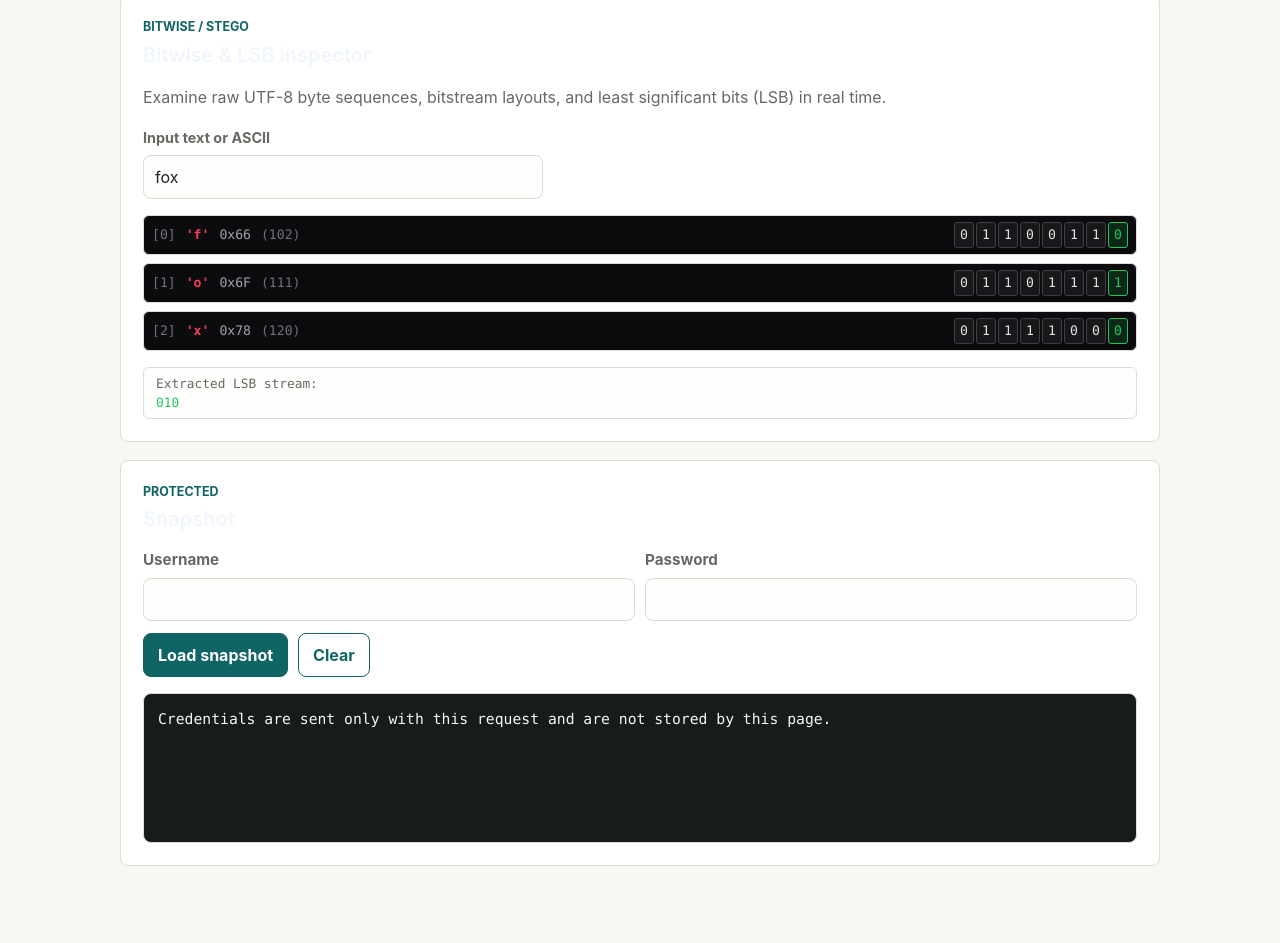
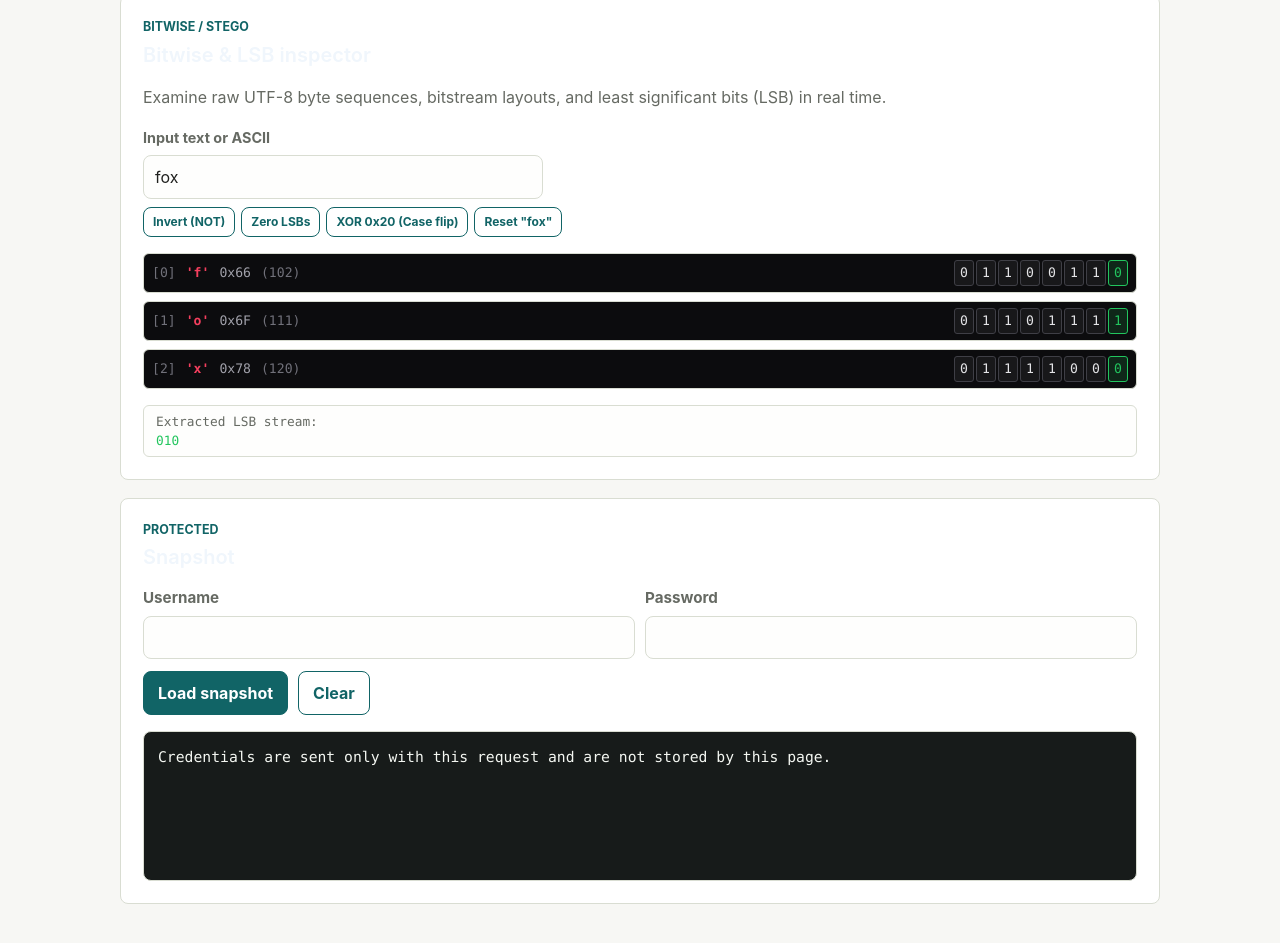
Before and after one commit to Abhrankan-Chakrabarti/website, a plain HTML site: page lab.html in a window 1280 px wide. Shown: the part 3490-4433 px from the top of the page. Drawn offline with Linux system fonts and the light colour scheme; no server answers.

Commit message:
feat(lab): add quick bitwise action controls

```diff
--- a/assets/lab-api.css
+++ b/assets/lab-api.css
@@ -88,6 +88,19 @@ textarea:focus {
 .stego-input {
   width: min(100%, 400px);
   margin-top: 6px;
+}
+
+.stego-actions {
+  display: flex;
+  flex-wrap: wrap;
+  gap: 6px;
+  margin-top: 8px;
+}
+
+.stego-actions .lab-button {
+  min-height: 30px;
+  padding: 4px 9px;
+  font-size: 0.75rem;
 }
 
 .stego-results {
--- a/assets/lab-api.js
+++ b/assets/lab-api.js
@@ -287,6 +287,10 @@ async function copyText(text) {
 function initStegoInspector() {
   if (!stegoInput || !stegoResults || !stegoLsbStream) return;
   let byteBuffer = [];
+  const invertButton = document.querySelector("#stego-btn-invert");
+  const clearLsbButton = document.querySelector("#stego-btn-clear-lsb");
+  const xorMaskButton = document.querySelector("#stego-btn-xor-mask");
+  const resetButton = document.querySelector("#stego-btn-reset");
 
   function render() {
     stegoResults.replaceChildren();
@@ -364,6 +368,22 @@ function initStegoInspector() {
     const bitIndex = Number(button.dataset.bit);
     byteBuffer[byteIndex] ^= 1 << (7 - bitIndex);
     syncToInput();
+  });
+  invertButton?.addEventListener("click", () => {
+    byteBuffer = byteBuffer.map((byte) => byte ^ 0xff);
+    syncToInput();
+  });
+  clearLsbButton?.addEventListener("click", () => {
+    byteBuffer = byteBuffer.map((byte) => byte & 0xfe);
+    syncToInput();
+  });
+  xorMaskButton?.addEventListener("click", () => {
+    byteBuffer = byteBuffer.map((byte) => byte ^ 0x20);
+    syncToInput();
+  });
+  resetButton?.addEventListener("click", () => {
+    stegoInput.value = "fox";
+    syncFromInput();
   });
   syncFromInput();
 }
--- a/lab.html
+++ b/lab.html
@@ -321,6 +321,20 @@
             placeholder="Type text to inspect..."
             autocomplete="off"
           >
+          <div class="stego-actions" aria-label="Bitwise actions">
+            <button id="stego-btn-invert" class="lab-button lab-button--secondary lab-button--compact" type="button">
+              Invert (NOT)
+            </button>
+            <button id="stego-btn-clear-lsb" class="lab-button lab-button--secondary lab-button--compact" type="button">
+              Zero LSBs
+            </button>
+            <button id="stego-btn-xor-mask" class="lab-button lab-button--secondary lab-button--compact" type="button">
+              XOR 0x20 (Case flip)
+            </button>
+            <button id="stego-btn-reset" class="lab-button lab-button--secondary lab-button--compact" type="button">
+              Reset "fox"
+            </button>
+          </div>
           <div id="stego-results" class="stego-results" aria-live="polite"></div>
           <div class="stego-lsb">
             <div class="stego-lsb-label">Extracted LSB stream:</div>
```
